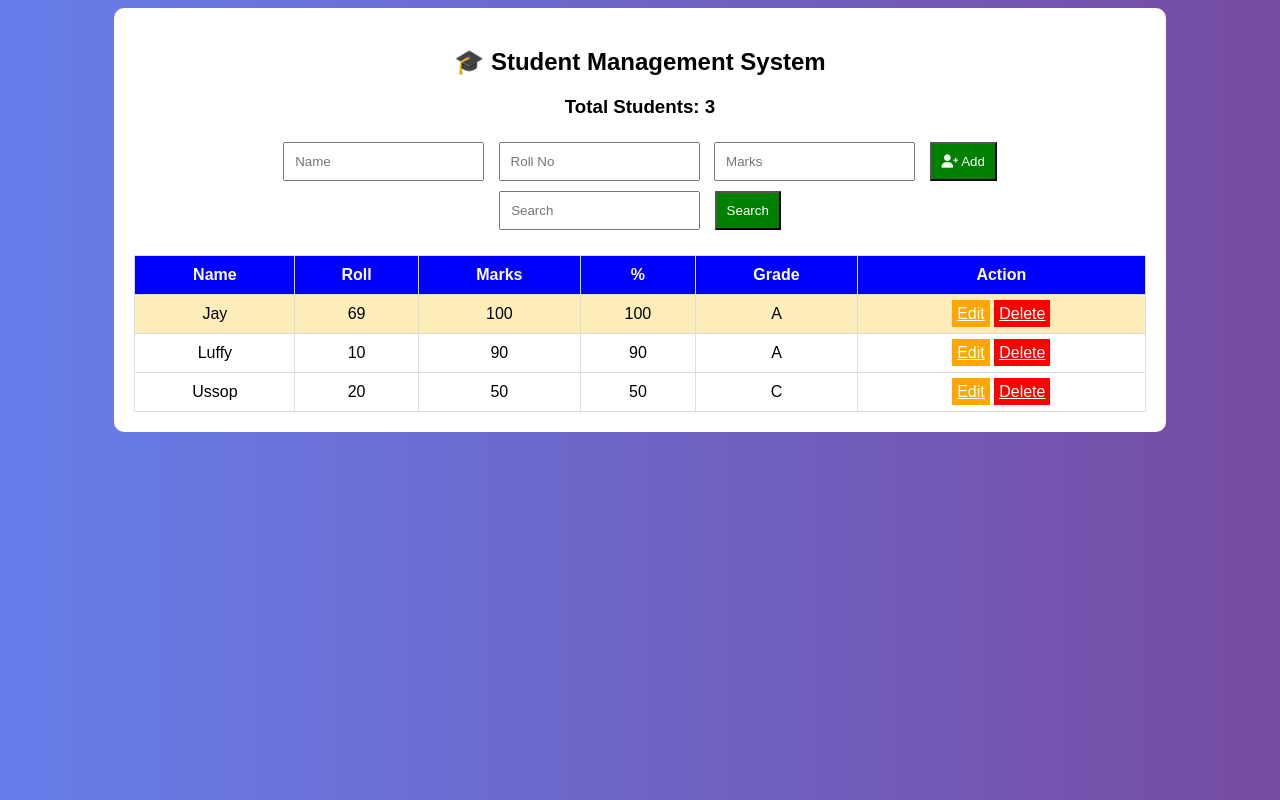
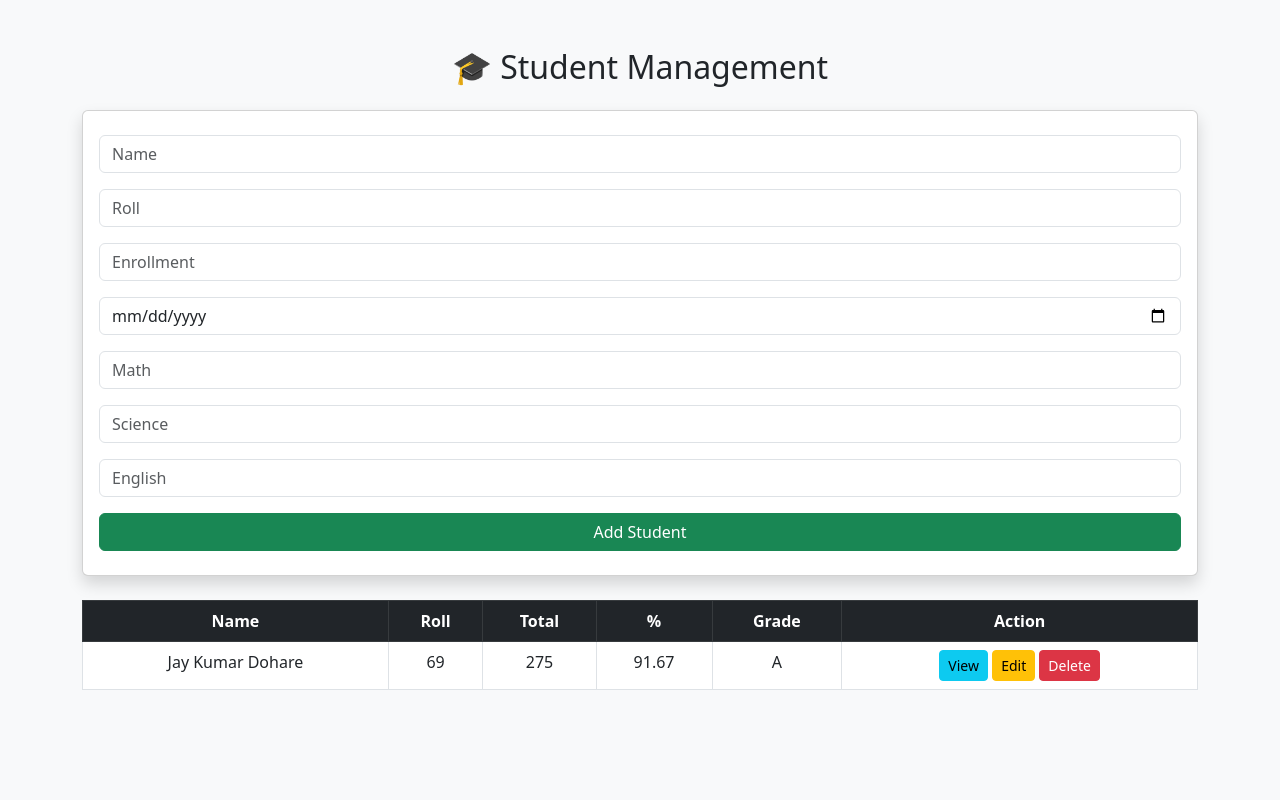
Before and after one commit to jaykumardohare/student-management-system, a Flask app: page / in a window 1280 px wide. Run offline with Flask 3, Linux system fonts and the light colour scheme.

Commit message:
Added profile page and updated student features

```diff
--- a/app.py
+++ b/app.py
@@ -1,65 +1,77 @@
 from flask import Flask, render_template, request, redirect
-import json, os
+import json
+import os
 
 app = Flask(__name__)
+
 FILE = "students.json"
 
-if not os.path.exists(FILE):
-    with open(FILE, "w") as f:
-        json.dump([], f)
-
+# Load data
 def load_data():
+    if not os.path.exists(FILE):
+        return []
     with open(FILE, "r") as f:
         return json.load(f)
 
+# Save data
 def save_data(data):
     with open(FILE, "w") as f:
         json.dump(data, f, indent=4)
 
-def get_grade(marks):
-    if marks >= 90:
+# Grade function
+def get_grade(p):
+    if p >= 90:
         return "A"
-    elif marks >= 75:
+    elif p >= 75:
         return "B"
-    elif marks >= 50:
+    elif p >= 50:
         return "C"
     else:
         return "Fail"
 
+# Home
 @app.route("/")
-def index():
-    students = load_data()
+def home():
+    data = load_data()
+    return render_template("index.html", students=data)
 
-    # Search
-    search = request.args.get("search")
-    if search:
-        students = [s for s in students if search.lower() in s["name"].lower() or search in s["roll"]]
-
-    # Sort (Topper first)
-    students = sorted(students, key=lambda x: x["marks"], reverse=True)
-
-    return render_template("index.html", students=students)
-
+# Add student
 @app.route("/add", methods=["POST"])
 def add():
     data = load_data()
 
     name = request.form["name"]
     roll = request.form["roll"]
-    marks = int(request.form["marks"])
+    enroll = request.form["enroll"]
+    dob = request.form["dob"]
+
+    math = int(request.form["math"])
+    science = int(request.form["science"])
+    english = int(request.form["english"])
+
+    total = math + science + english
+    percentage = round(total / 3, 2)
 
     student = {
         "name": name,
         "roll": roll,
-        "marks": marks,
-        "percentage": marks,
-        "grade": get_grade(marks)
+        "enroll": enroll,
+        "dob": dob,
+        "subjects": {
+            "Math": math,
+            "Science": science,
+            "English": english
+        },
+        "total": total,
+        "percentage": percentage,
+        "grade": get_grade(percentage)
     }
 
     data.append(student)
     save_data(data)
     return redirect("/")
 
+# Delete
 @app.route("/delete/<roll>")
 def delete(roll):
     data = load_data()
@@ -67,6 +79,7 @@ def delete(roll):
     save_data(data)
     return redirect("/")
 
+# Edit page
 @app.route("/edit/<roll>")
 def edit(roll):
     data = load_data()
@@ -74,19 +87,43 @@ def edit(roll):
         if s["roll"] == roll:
             return render_template("edit.html", student=s)
 
+# Update
 @app.route("/update/<roll>", methods=["POST"])
 def update(roll):
     data = load_data()
+
     for s in data:
         if s["roll"] == roll:
             s["name"] = request.form["name"]
-            s["marks"] = int(request.form["marks"])
-            s["percentage"] = s["marks"]
-            s["grade"] = get_grade(s["marks"])
-            break
+            s["enroll"] = request.form["enroll"]
+            s["dob"] = request.form["dob"]
+
+            math = int(request.form["math"])
+            science = int(request.form["science"])
+            english = int(request.form["english"])
+
+            total = math + science + english
+            percentage = round(total / 3, 2)
+
+            s["subjects"] = {
+                "Math": math,
+                "Science": science,
+                "English": english
+            }
+            s["total"] = total
+            s["percentage"] = percentage
+            s["grade"] = get_grade(percentage)
 
     save_data(data)
     return redirect("/")
 
+# Profile page
+@app.route("/profile/<roll>")
+def profile(roll):
+    data = load_data()
+    for s in data:
+        if s["roll"] == roll:
+            return render_template("profile.html", student=s)
+
 if __name__ == "__main__":
     app.run(debug=True)
--- a/students.json
+++ b/students.json
@@ -1,23 +1,16 @@
 [
     {
-        "name": "Jay ",
+        "name": "Jay Kumar Dohare",
         "roll": "69",
-        "marks": 100,
-        "percentage": 100,
+        "enroll": "123123123",
+        "dob": "2002-12-23",
+        "subjects": {
+            "Math": 90,
+            "Science": 90,
+            "English": 95
+        },
+        "total": 275,
+        "percentage": 91.67,
         "grade": "A"
-    },
-    {
-        "name": "Luffy",
-        "roll": "10",
-        "marks": 90,
-        "percentage": 90,
-        "grade": "A"
-    },
-    {
-        "name": "Ussop",
-        "roll": "20",
-        "marks": 50,
-        "percentage": 50,
-        "grade": "C"
     }
 ]
--- a/templates/index.html
+++ b/templates/index.html
@@ -1,110 +1,49 @@
 <!DOCTYPE html>
 <html>
 <head>
-<title>Student Management</title>
-
-<link rel="stylesheet" href="https://cdnjs.cloudflare.com/ajax/libs/font-awesome/6.0.0/css/all.min.css">
-
-<style>
-body {
-    font-family: Arial;
-    background: linear-gradient(to right, #667eea, #764ba2);
-    text-align: center;
-}
-
-.container {
-    background: white;
-    padding: 20px;
-    width: 80%;
-    margin: auto;
-    border-radius: 10px;
-}
-
-input, button {
-    padding: 10px;
-    margin: 5px;
-}
-
-button {
-    background: green;
-    color: white;
-}
-
-table {
-    width: 100%;
-    margin-top: 20px;
-    border-collapse: collapse;
-}
-
-th {
-    background: blue;
-    color: white;
-}
-
-th, td {
-    padding: 10px;
-    border: 1px solid #ddd;
-}
-
-.topper {
-    background: #ffeeba;
-}
-
-.delete {
-    background: red;
-    color: white;
-    padding: 5px;
-}
-
-.edit {
-    background: orange;
-    color: white;
-    padding: 5px;
-}
-</style>
-
+<title>Student System</title>
+<link href="https://cdn.jsdelivr.net/npm/bootstrap@5.3.0/dist/css/bootstrap.min.css" rel="stylesheet">
 </head>
 
-<body>
+<body class="bg-light">
 
-<div class="container">
+<div class="container mt-5">
 
-<h2>🎓 Student Management System</h2>
+<h2 class="text-center mb-4">🎓 Student Management</h2>
 
-<h3>Total Students: {{ students|length }}</h3>
+<div class="card p-4 shadow mb-4">
+<form action="/add" method="POST" class="row g-3">
 
-<form action="/add" method="POST">
-    <input type="text" name="name" placeholder="Name" required>
-    <input type="text" name="roll" placeholder="Roll No" required>
-    <input type="number" name="marks" placeholder="Marks" required>
-    <button><i class="fas fa-user-plus"></i> Add</button>
+<input name="name" class="form-control" placeholder="Name" required>
+<input name="roll" class="form-control" placeholder="Roll" required>
+<input name="enroll" class="form-control" placeholder="Enrollment" required>
+<input type="date" name="dob" class="form-control" required>
+
+<input type="number" name="math" class="form-control" placeholder="Math" required>
+<input type="number" name="science" class="form-control" placeholder="Science" required>
+<input type="number" name="english" class="form-control" placeholder="English" required>
+
+<button class="btn btn-success">Add Student</button>
+
 </form>
+</div>
 
-<form method="GET">
-    <input type="text" name="search" placeholder="Search">
-    <button>Search</button>
-</form>
-
-<table>
-<tr>
-<th>Name</th>
-<th>Roll</th>
-<th>Marks</th>
-<th>%</th>
-<th>Grade</th>
-<th>Action</th>
+<table class="table table-bordered text-center">
+<tr class="table-dark">
+<th>Name</th><th>Roll</th><th>Total</th><th>%</th><th>Grade</th><th>Action</th>
 </tr>
 
 {% for s in students %}
-<tr class="{% if loop.index == 1 %}topper{% endif %}">
+<tr>
 <td>{{ s.name }}</td>
 <td>{{ s.roll }}</td>
-<td>{{ s.marks }}</td>
+<td>{{ s.total }}</td>
 <td>{{ s.percentage }}</td>
 <td>{{ s.grade }}</td>
 <td>
-<a href="/edit/{{ s.roll }}" class="edit">Edit</a>
-<a href="/delete/{{ s.roll }}" class="delete" onclick="return confirm('Delete?')">Delete</a>
+<a href="/profile/{{ s.roll }}" class="btn btn-info btn-sm">View</a>
+<a href="/edit/{{ s.roll }}" class="btn btn-warning btn-sm">Edit</a>
+<a href="/delete/{{ s.roll }}" class="btn btn-danger btn-sm">Delete</a>
 </td>
 </tr>
 {% endfor %}
@@ -112,6 +51,5 @@ th, td {
 </table>
 
 </div>
-
 </body>
 </html>
```
Also changed, not shown: templates/edit.html (+16 -8 lines), templates/profile.html (added, +38 -0 lines).
